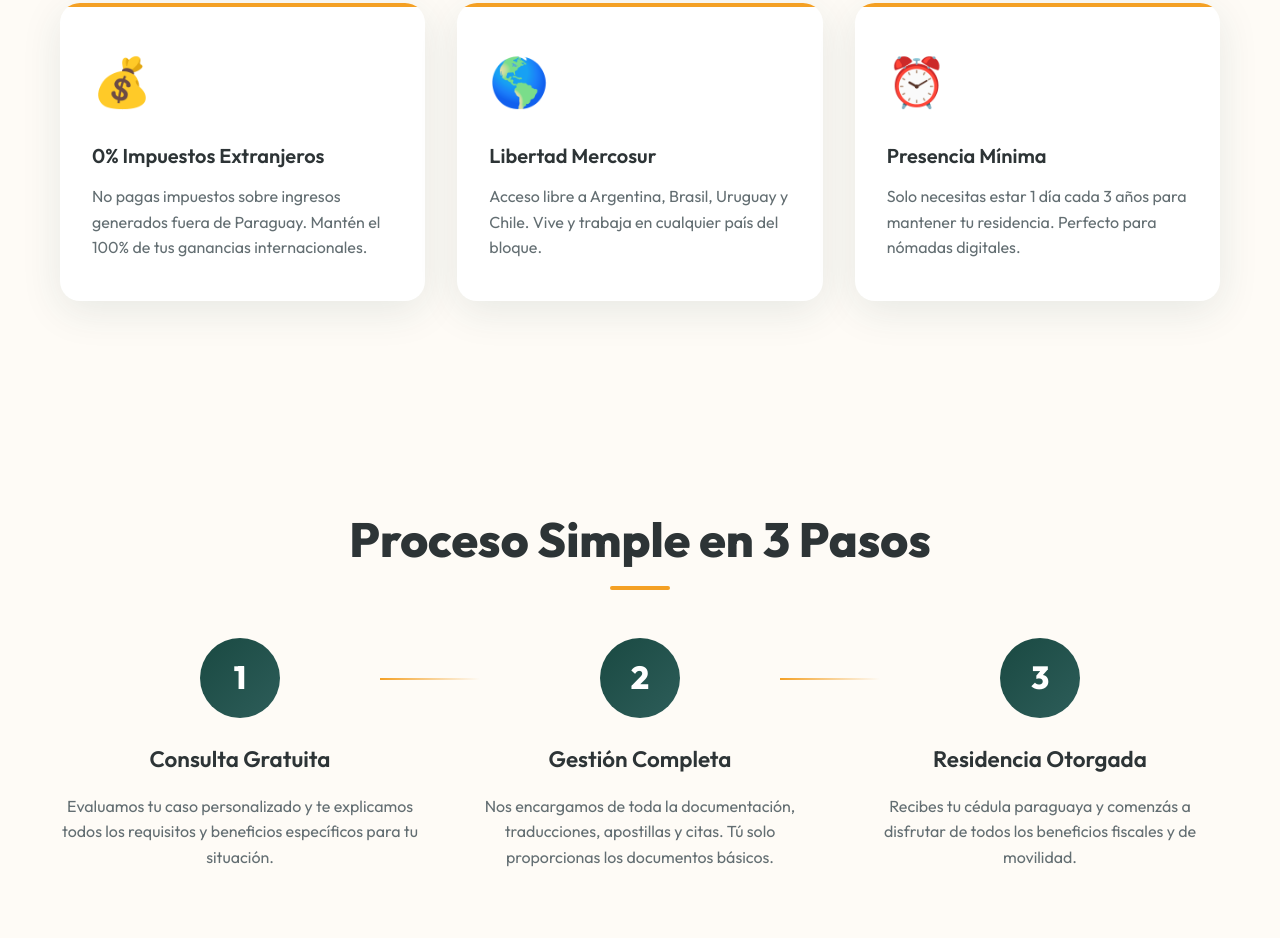
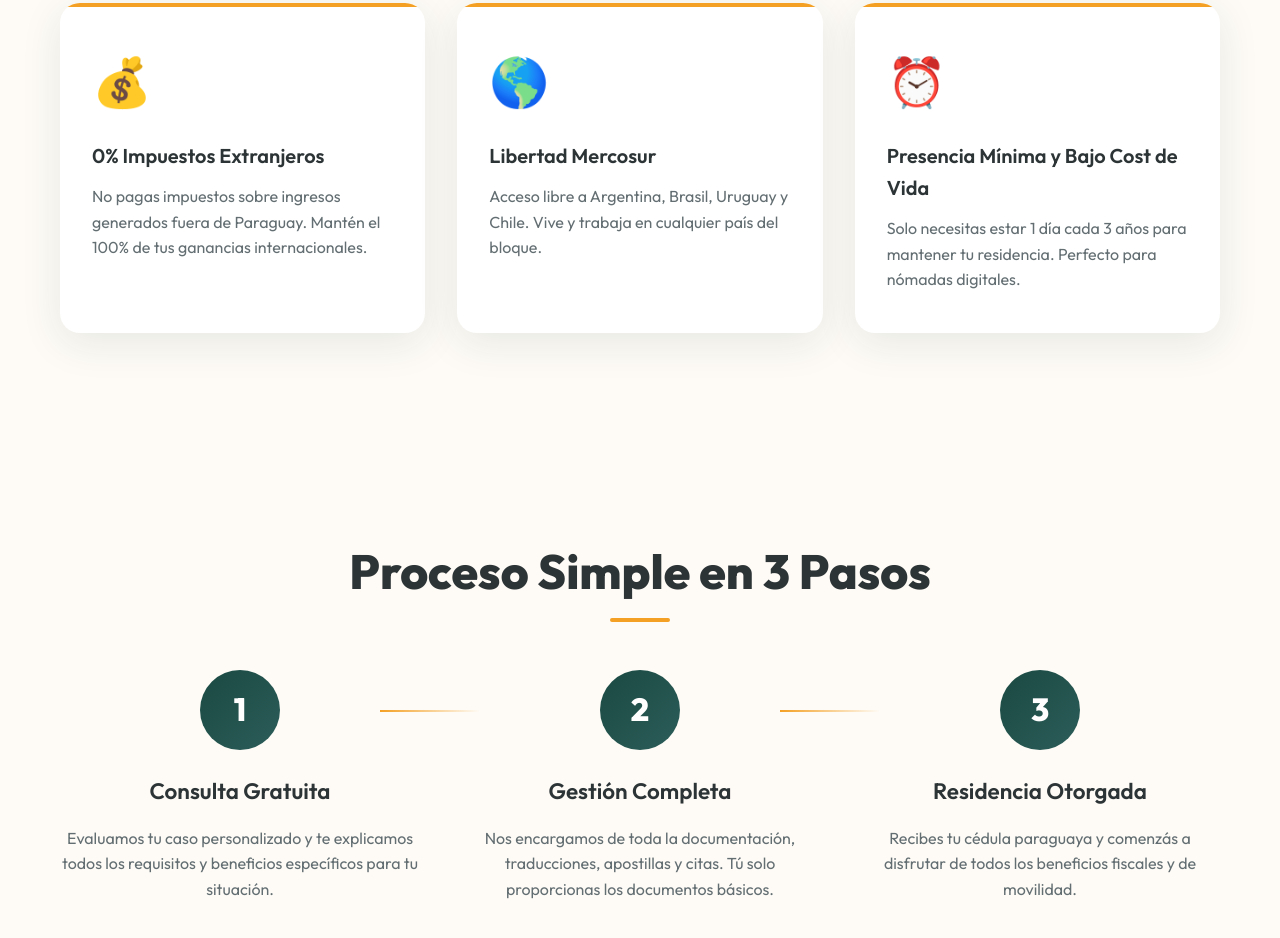
Before and after one commit to mikeillah/vida-paraguay, a plain HTML site: page index.html in a window 1280 px wide. Shown: the part 1184-2122 px from the top of the page. Drawn offline with Linux system fonts and the light colour scheme.

Commit message:
Update index.html

```diff
--- a/index.html
+++ b/index.html
@@ -632,7 +632,7 @@
       </div>
       <div class="benefit-card">
         <span class="benefit-icon">⏰</span>
-        <h3 class="benefit-title">Presencia Mínima</h3>
+        <h3 class="benefit-title">Presencia Mínima y Bajo Cost de Vida</h3>
         <p class="benefit-description">Solo necesitas estar 1 día cada 3 años para mantener tu residencia. Perfecto para nómadas digitales.</p>
       </div>
     </div>
```
